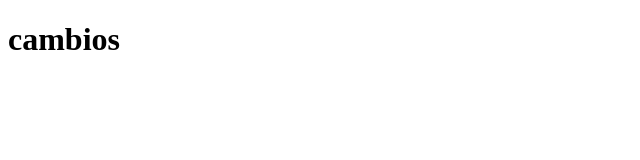
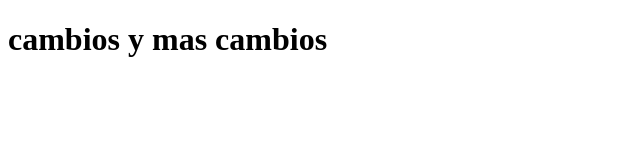
Before and after one commit to crasher9032/test-curso-git, a plain HTML site: page index.html in a window 1280 px wide. Shown: the whole page, without its empty margins (0-640 px from the left). Drawn offline with Linux system fonts and the light colour scheme.

Commit message:
se modifico index

```diff
--- a/index.html
+++ b/index.html
@@ -7,6 +7,6 @@
     <title>Document</title>
 </head>
 <body>
-    <h1>cambios</h1>
+    <h1>cambios y mas cambios</h1>
 </body>
 </html>
```
